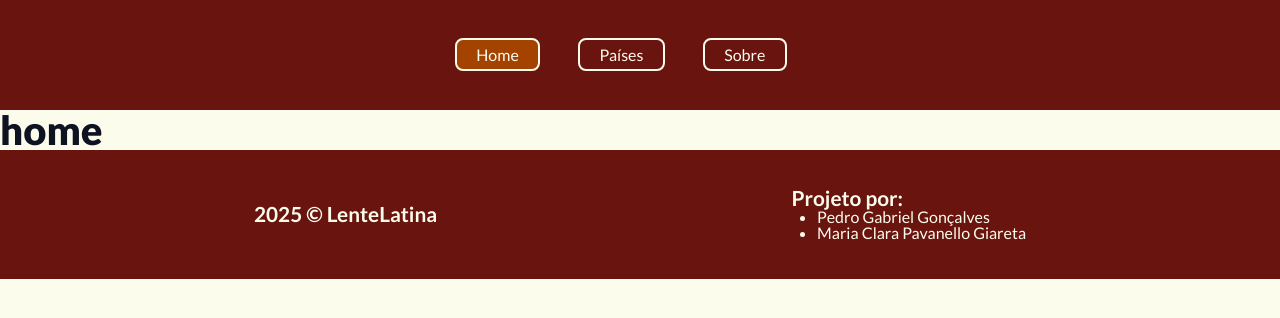
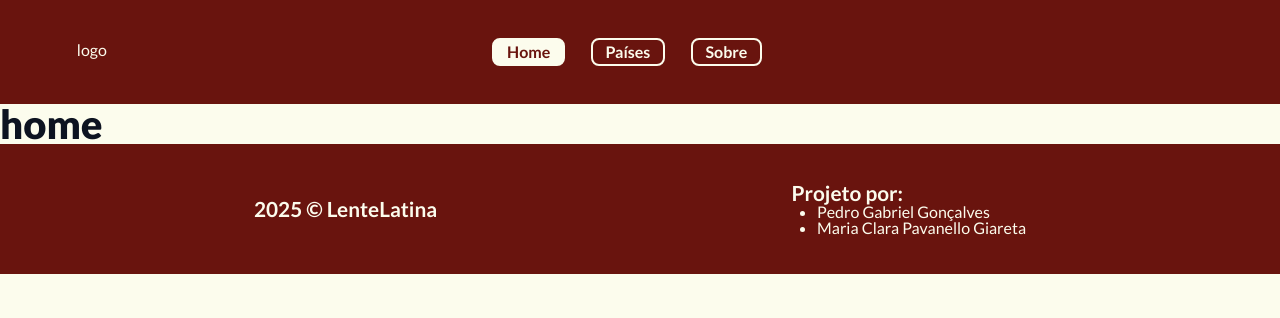
Before and after one commit to PedGabriel/LenteLatina, a Vue app: page / in a window 1280 px wide. Shown: the top 318 px of the page. Built offline with nearby package versions, Linux system fonts and the light colour scheme.

Commit message:
STYLE: Atualização de cores e aparencia do botão. #2

```diff
--- a/src/components/HeaderComponent.vue
+++ b/src/components/HeaderComponent.vue
@@ -5,8 +5,9 @@
 
 </script>
 <template>
-    <!-- Logo ficando na esquerda -->
+
    <nav>
+          <p>logo</p>
         <ul>
             <RouterLink
                 activeClass="ativo"
@@ -34,6 +35,7 @@
         background: #69140E;
         color: #FCFCED;
         padding: 3vw 6vw;
+        border-bottom: #FCFCED;
     }
     ul {
         display: flex;
@@ -42,17 +44,21 @@
     ul a {
         border: #FCFCED 2px solid;
         border-radius: 8px;
-        padding: 0.5vw 1.5vw;
-        margin: 0 3vw 0 0;
+        padding: 0.3vw 1vw;
+        margin: 0 2vw 0 0;
+        font-weight: 600;
         &.ativo {
-            background-color: #A44200;
+            background-color: #FCFCED;
+            color: #69140E;
         }
     }
-    ul li:last-child{
-        margin: 0;
-    }
+
     ul a:hover {
         transform: scale(1.1);
         transition: 0.3s;
     }
+  p{
+    position: absolute;
+    justify-content: left;
+ }
 </style>
```
Also changed, not shown: 1 other file (tests, documents, lock files or other folders).
